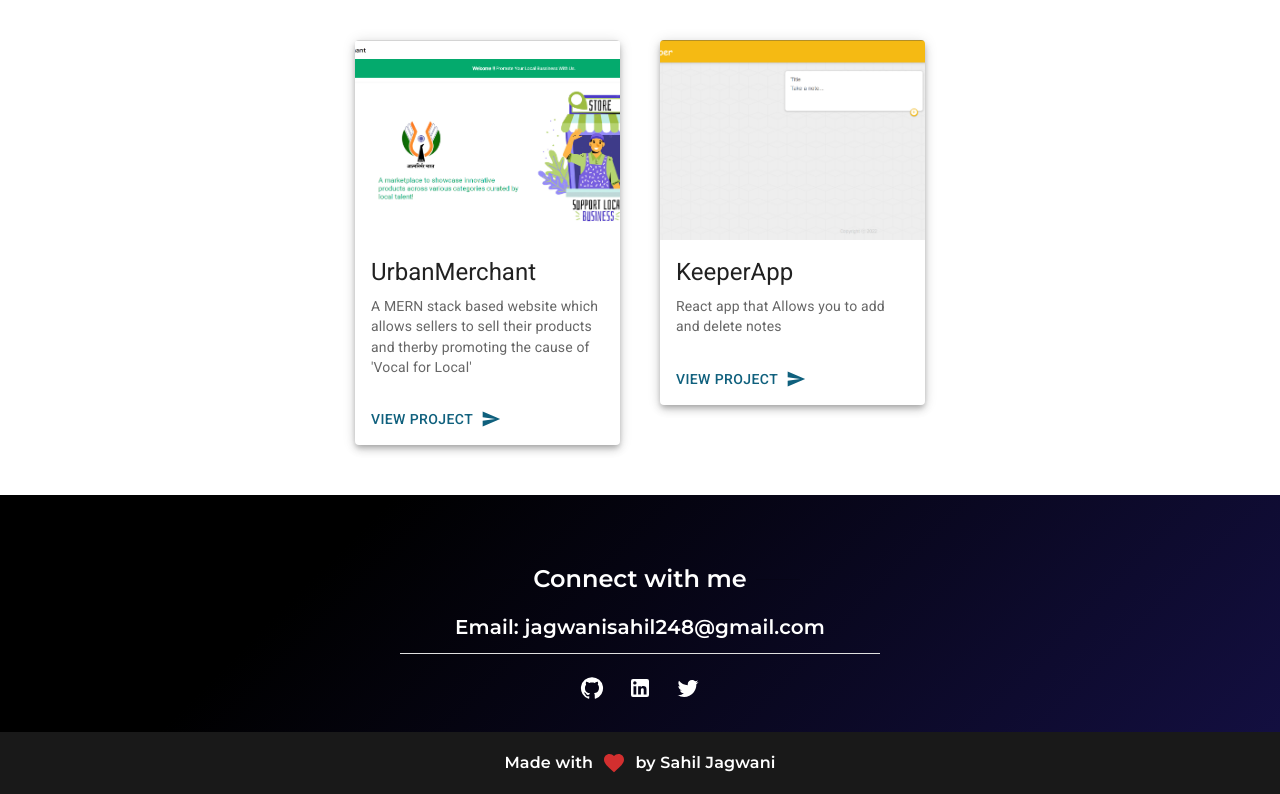
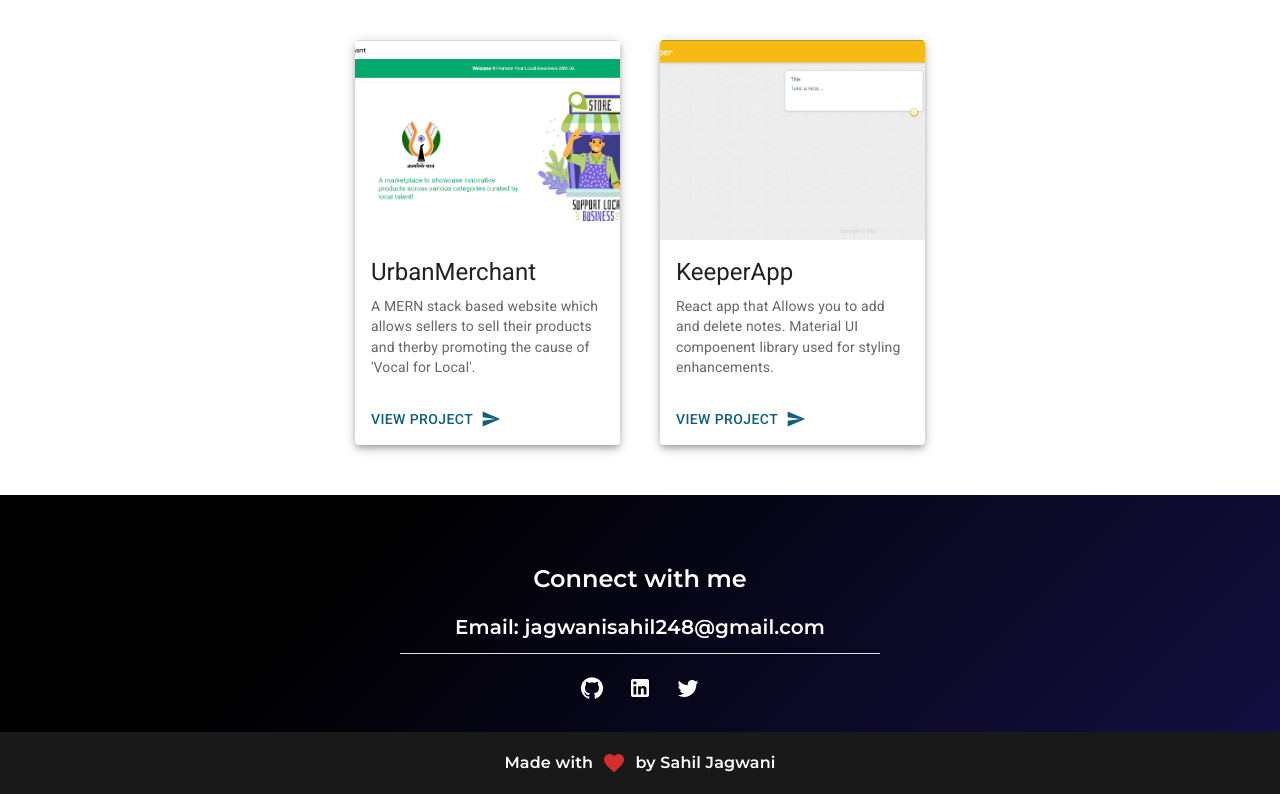
Before and after one commit to dev-sahilll/Portfolio-website, a React (Create React App) app: page / in a window 1280 px wide. Shown: the part 2228-3022 px from the top of the page. Built offline with nearby package versions, Linux system fonts and the light colour scheme; a web font is replaced by a local one.

Commit message:
Update Projects.js

```diff
--- a/src/components/Projects.js
+++ b/src/components/Projects.js
@@ -9,14 +9,14 @@ const Projects = () => {
 
     {
       title: "UrbanMerchant",
-      desc: "A MERN stack based website which allows sellers to sell their products and therby promoting the cause of 'Vocal for Local'",
+      desc: "A MERN stack based website which allows sellers to sell their products and therby promoting the cause of 'Vocal for Local'.",
       image: urban,
       githubLink: "https://github.com/vatsalyasagraya/UrbanMerchant",
       techStack: "JavaScript",
     },
     {
     title: "KeeperApp",
-      desc: "React app that Allows you to add and delete notes",
+      desc: "React app that Allows you to add and delete notes. Material UI compoenent library used for styling enhancements.",
       image: keeper,
       githubLink: "https://github.com/dev-sahilll/KeeperApp",
       techStack: "JavaScript",
```
